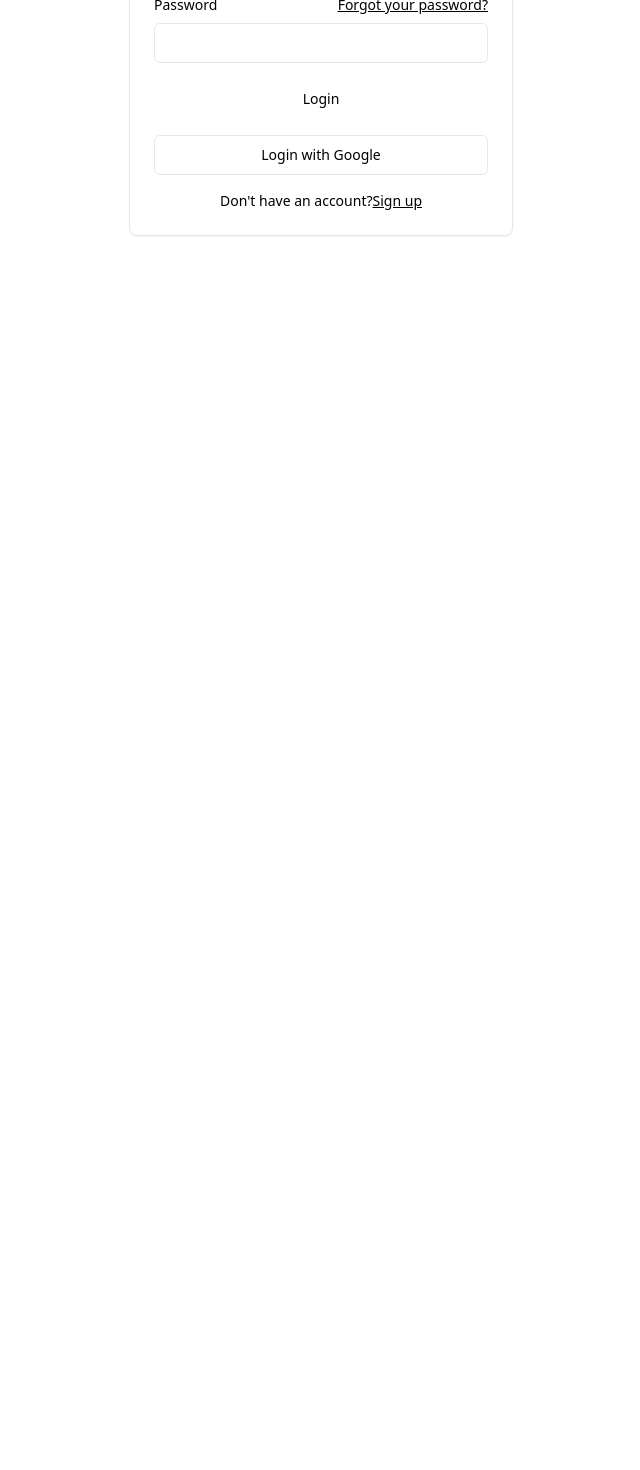
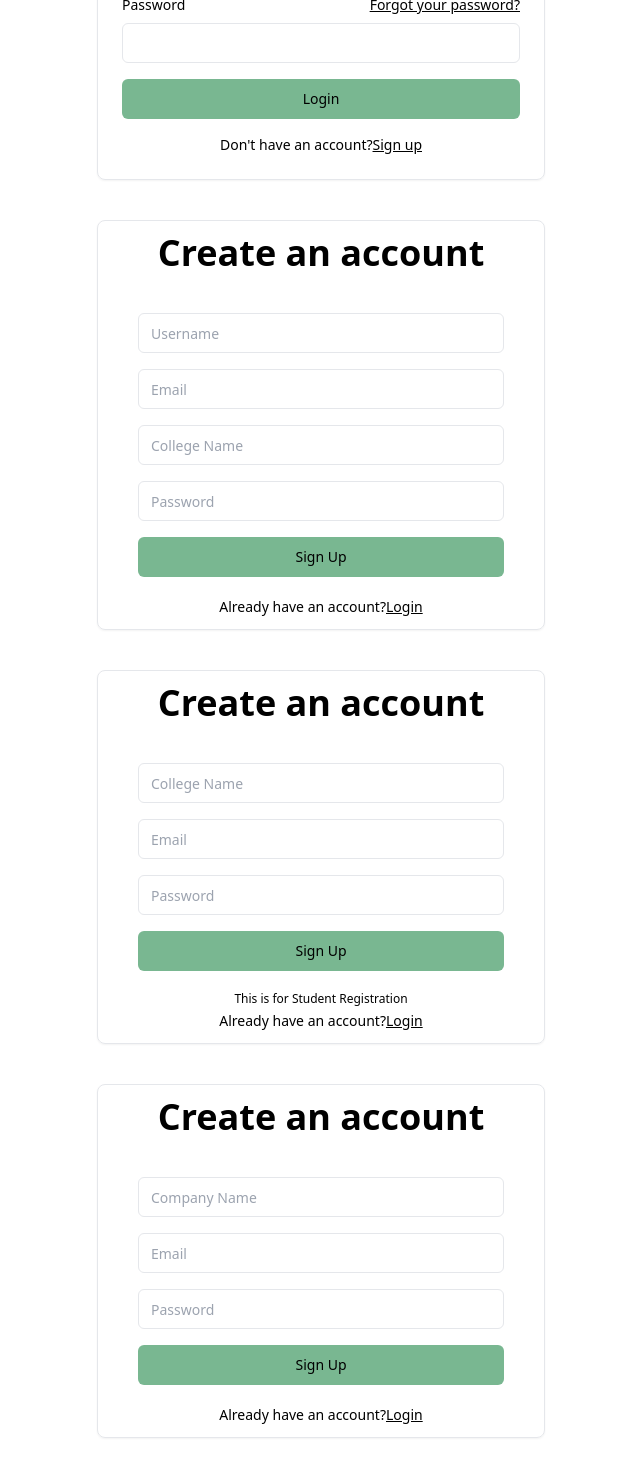
Before and after one commit to ShaunakKDatar/VEGAHackathonFrontEnd, a React (Vite) app: page / in a window 1280 px wide. Shown: the part 254-1724 px from the top of the page, without its empty margins (319-959 px from the left). Before the commit the page ends 800 px from the top, so only its background shows below. Built offline with nearby package versions, Linux system fonts and the light colour scheme.

Commit message:
Add registration components for student, TPO, and company

```diff
--- a/src/App.jsx
+++ b/src/App.jsx
@@ -3,6 +3,9 @@ import reactLogo from './assets/react.svg'
 import viteLogo from '/vite.svg'
 import './App.css'
 import Login from './Components/Login'
+import RegisterStudent from './Components/RegisterStudent'
+import RegisterTPO from './Components/RegisterTPO'
+import RegisterCompany from './Components/RegisterCompany'
 
 function App() {
 
@@ -10,6 +13,9 @@ function App() {
   return (
     <>
 <Login/>
+<RegisterStudent/>
+<RegisterTPO/>
+<RegisterCompany/>
     </>
   )
 }
--- a/src/Components/Login.jsx
+++ b/src/Components/Login.jsx
@@ -4,7 +4,7 @@ export default function Login() {
   return (
     <div>
 
-<div className="rounded-lg border bg-card text-card-foreground shadow-sm mx-auto max-w-sm" data-v0-t="card">
+<div className="rounded-lg border bg-card text-card-foreground shadow-sm mx-auto max-w-md" data-v0-t="card">
   <div className="flex flex-col p-6 space-y-1">
     <h3 className="whitespace-nowrap tracking-tight text-2xl font-bold">Login</h3>
     <p className="text-sm text-muted-foreground">Enter your email below to login to your account</p>
@@ -46,14 +46,12 @@ export default function Login() {
         />
       </div>
       <button
-        className="inline-flex items-center justify-center whitespace-nowrap rounded-md text-sm font-medium ring-offset-background transition-colors focus-visible:outline-none focus-visible:ring-2 focus-visible:ring-ring focus-visible:ring-offset-2 disabled:pointer-events-none disabled:opacity-50  text-primary-foreground hover:bg-primary/90 h-10 px-4 py-2 w-full "
+        className="inline-flex items-center justify-center whitespace-nowrap rounded-md text-sm font-medium ring-offset-background transition-colors focus-visible:outline-none focus-visible:ring-2 focus-visible:ring-ring focus-visible:ring-offset-2 disabled:pointer-events-none disabled:opacity-50  text-primary-foreground hover:bg-primary/90 h-10 px-4 py-2 w-full bg-secondary"
         type="submit"
       >
         Login
       </button>
-      <button className="inline-flex items-center justify-center whitespace-nowrap rounded-md text-sm font-medium ring-offset-background transition-colors focus-visible:outline-none focus-visible:ring-2 focus-visible:ring-ring focus-visible:ring-offset-2 disabled:pointer-events-none disabled:opacity-50 border border-input bg-background hover:bg-accent hover:text-accent-foreground h-10 px-4 py-2 w-full">
-        Login with Google
-      </button>
+
     </div>
     <div className="mt-4 text-center text-sm">
       Don't have an account?
--- /dev/null
+++ b/src/Components/RegisterCompany.jsx
@@ -0,0 +1,60 @@
+import React from 'react'
+
+export default function RegisterCompany() {
+  return (
+    <div>
+        <div className='mt-10'>
+
+   <div class="rounded-lg border bg-card text-card-foreground shadow-sm mx-auto max-w-md px-10">
+     <div class="space-y-2 text-center">
+       <h1 class="text-4xl font-bold mt-3 px-3" >Create an account</h1>
+
+     </div>
+     <div class="space-y-4 mt-10 mb-5">
+
+     <div class="space-y-2">
+
+      <input
+        class="flex h-10 w-full rounded-md border border-input bg-background px-3 py-2 text-sm ring-offset-background file:border-0 file:bg-transparent file:text-sm file:font-medium placeholder:text-muted-foreground focus-visible:outline-none focus-visible:ring-2 focus-visible:ring-ring focus-visible:ring-offset-2 disabled:cursor-not-allowed disabled:opacity-50"
+        id="college"
+        placeholder="Company Name"
+        required=""
+      />
+    </div>
+       <div class="space-y-2">
+
+         <input
+           class="flex h-10 w-full rounded-md border border-input bg-background px-3 py-2 text-sm ring-offset-background file:border-0 file:bg-transparent file:text-sm file:font-medium placeholder:text-muted-foreground focus-visible:outline-none focus-visible:ring-2 focus-visible:ring-ring focus-visible:ring-offset-2 disabled:cursor-not-allowed disabled:opacity-50"
+           id="email"
+           placeholder="Email"
+           required=""
+           type="email"
+         />
+       </div>
+
+       <div class="space-y-2">
+
+         <input
+           class="flex h-10 w-full rounded-md border border-input bg-background px-3 py-2 text-sm ring-offset-background file:border-0 file:bg-transparent file:text-sm file:font-medium placeholder:text-muted-foreground focus-visible:outline-none focus-visible:ring-2 focus-visible:ring-ring focus-visible:ring-offset-2 disabled:cursor-not-allowed disabled:opacity-50"
+           id="password"
+           required=""
+           type="password"
+           placeholder='Password'
+         />
+       </div>
+       <button stlye={{marginBottom : '10px'}}class=" bg-secondary inline-flex items-center justify-center whitespace-nowrap rounded-md text-sm font-medium ring-offset-background transition-colors focus-visible:outline-none focus-visible:ring-2 focus-visible:ring-ring focus-visible:ring-offset-2 disabled:pointer-events-none disabled:opacity-50 bg-seconbdary text-primary-foreground hover:bg-seconbdary/90 h-10 px-4 py-2 w-full ">
+         Sign Up
+       </button>
+     </div>
+
+     <div className="mt-1 text-center text-sm mb-3">
+      Already have an account?
+      <a className="underline" href="#">
+        Login
+      </a>
+    </div>
+   </div>
+       </div>
+    </div>
+  )
+}
--- /dev/null
+++ b/src/Components/RegisterStudent.jsx
@@ -0,0 +1,65 @@
+import React from 'react'
+
+export default function RegisterStudent() {
+  return (
+    <div className='mt-10'>
+
+<div class="rounded-lg border bg-card text-card-foreground shadow-sm mx-auto max-w-md px-10">
+  <div class="space-y-2 text-center">
+    <h1 class="text-4xl font-bold mt-3" >Create an account</h1>
+
+  </div>
+  <div class="space-y-4 mt-10 mb-5">
+    <div class="space-y-2">
+
+      <input
+        class="flex h-10 w-full rounded-md border border-input bg-background px-3 py-2 text-sm ring-offset-background file:border-0 file:bg-transparent file:text-sm file:font-medium placeholder:text-muted-foreground focus-visible:outline-none focus-visible:ring-2 focus-visible:ring-ring focus-visible:ring-offset-2 disabled:cursor-not-allowed disabled:opacity-50"
+        id="username"
+        placeholder="Username"
+        required=""
+      />
+    </div>
+    <div class="space-y-2">
+
+      <input
+        class="flex h-10 w-full rounded-md border border-input bg-background px-3 py-2 text-sm ring-offset-background file:border-0 file:bg-transparent file:text-sm file:font-medium placeholder:text-muted-foreground focus-visible:outline-none focus-visible:ring-2 focus-visible:ring-ring focus-visible:ring-offset-2 disabled:cursor-not-allowed disabled:opacity-50"
+        id="email"
+        placeholder="Email"
+        required=""
+        type="email"
+      />
+    </div>
+    <div class="space-y-2">
+
+      <input
+        class="flex h-10 w-full rounded-md border border-input bg-background px-3 py-2 text-sm ring-offset-background file:border-0 file:bg-transparent file:text-sm file:font-medium placeholder:text-muted-foreground focus-visible:outline-none focus-visible:ring-2 focus-visible:ring-ring focus-visible:ring-offset-2 disabled:cursor-not-allowed disabled:opacity-50"
+        id="college"
+        placeholder="College Name"
+        required=""
+      />
+    </div>
+    <div class="space-y-2">
+
+      <input
+        class="flex h-10 w-full rounded-md border border-input bg-background px-3 py-2 text-sm ring-offset-background file:border-0 file:bg-transparent file:text-sm file:font-medium placeholder:text-muted-foreground focus-visible:outline-none focus-visible:ring-2 focus-visible:ring-ring focus-visible:ring-offset-2 disabled:cursor-not-allowed disabled:opacity-50"
+        id="password"
+        required=""
+        type="password"
+        placeholder='Password'
+      />
+    </div>
+    <button stlye={{marginBottom : '10px'}}class=" bg-secondary inline-flex items-center justify-center whitespace-nowrap rounded-md text-sm font-medium ring-offset-background transition-colors focus-visible:outline-none focus-visible:ring-2 focus-visible:ring-ring focus-visible:ring-offset-2 disabled:pointer-events-none disabled:opacity-50 bg-seconbdary text-primary-foreground hover:bg-seconbdary/90 h-10 px-4 py-2 w-full ">
+      Sign Up
+    </button>
+  </div>
+
+  <div className="mt-1 text-center text-sm pb-3">
+      Already have an account?
+      <a className="underline" href="#">
+        Login
+      </a>
+    </div>
+</div>
+    </div>
+  )
+}
--- /dev/null
+++ b/src/Components/RegisterTPO.jsx
@@ -0,0 +1,61 @@
+import React from 'react'
+
+export default function RegisterTPO() {
+  return (
+    <div className='mt-10'>
+
+    <div class="rounded-lg border bg-card text-card-foreground shadow-sm mx-auto max-w-md px-10">
+      <div class="space-y-2 text-center">
+        <h1 class="text-4xl font-bold mt-3 px-3" >Create an account</h1>
+
+      </div>
+      <div class="space-y-4 mt-10 mb-5">
+
+      <div class="space-y-2">
+
+       <input
+         class="flex h-10 w-full rounded-md border border-input bg-background px-3 py-2 text-sm ring-offset-background file:border-0 file:bg-transparent file:text-sm file:font-medium placeholder:text-muted-foreground focus-visible:outline-none focus-visible:ring-2 focus-visible:ring-ring focus-visible:ring-offset-2 disabled:cursor-not-allowed disabled:opacity-50"
+         id="college"
+         placeholder="College Name"
+         required=""
+       />
+     </div>
+        <div class="space-y-2">
+
+          <input
+            class="flex h-10 w-full rounded-md border border-input bg-background px-3 py-2 text-sm ring-offset-background file:border-0 file:bg-transparent file:text-sm file:font-medium placeholder:text-muted-foreground focus-visible:outline-none focus-visible:ring-2 focus-visible:ring-ring focus-visible:ring-offset-2 disabled:cursor-not-allowed disabled:opacity-50"
+            id="email"
+            placeholder="Email"
+            required=""
+            type="email"
+          />
+        </div>
+
+        <div class="space-y-2">
+
+          <input
+            class="flex h-10 w-full rounded-md border border-input bg-background px-3 py-2 text-sm ring-offset-background file:border-0 file:bg-transparent file:text-sm file:font-medium placeholder:text-muted-foreground focus-visible:outline-none focus-visible:ring-2 focus-visible:ring-ring focus-visible:ring-offset-2 disabled:cursor-not-allowed disabled:opacity-50"
+            id="password"
+            required=""
+            type="password"
+            placeholder='Password'
+          />
+        </div>
+        <button stlye={{marginBottom : '10px'}}class=" bg-secondary inline-flex items-center justify-center whitespace-nowrap rounded-md text-sm font-medium ring-offset-background transition-colors focus-visible:outline-none focus-visible:ring-2 focus-visible:ring-ring focus-visible:ring-offset-2 disabled:pointer-events-none disabled:opacity-50 bg-seconbdary text-primary-foreground hover:bg-seconbdary/90 h-10 px-4 py-2 w-full ">
+          Sign Up
+        </button>
+      </div>
+
+    <p className='text-xs'> This is for Student Registration</p>
+
+    <div className="mt-1 text-center text-sm pb-3">
+      Already have an account?
+      <a className="underline" href="#">
+        Login
+      </a>
+    </div>
+    </div>
+
+        </div>
+  )
+}
--- a/tailwind.config.js
+++ b/tailwind.config.js
@@ -12,11 +12,11 @@ export default {
           DEFAULT: '#16C4E0', // Replace with your primary color
         },
         secondary: {
-          DEFAULT: '#E6FDFF', // Replace with your secondary color
+          DEFAULT: '#79B791', // Replace with your secondary color
           // DEFAULT: '#C5E0D8', // Replace with your secondary color
         },
         tertiary: {
-          DEFAULT: '#5CDB95', // Replace with your tertiary color
+          DEFAULT: '#ABD1B5', // Replace with your tertiary color
         },
       },
     },
```
